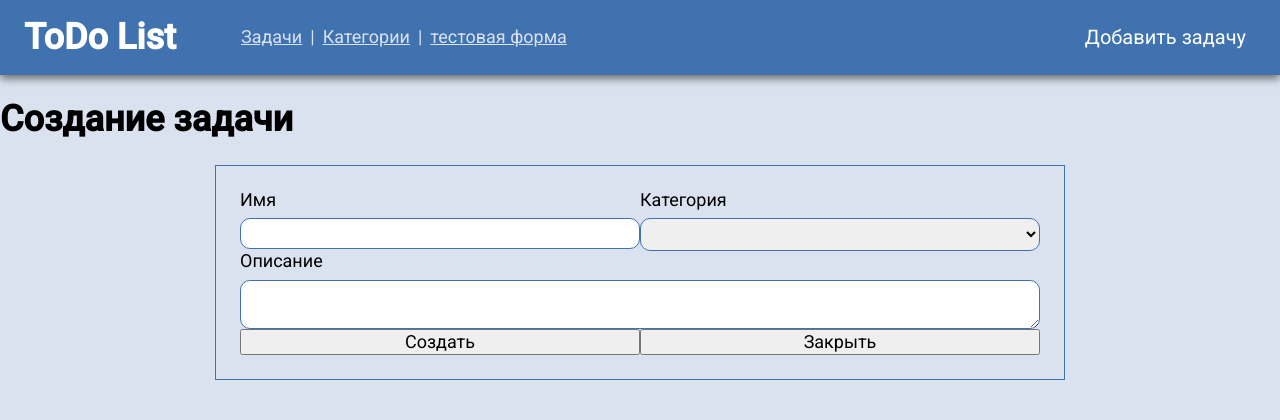
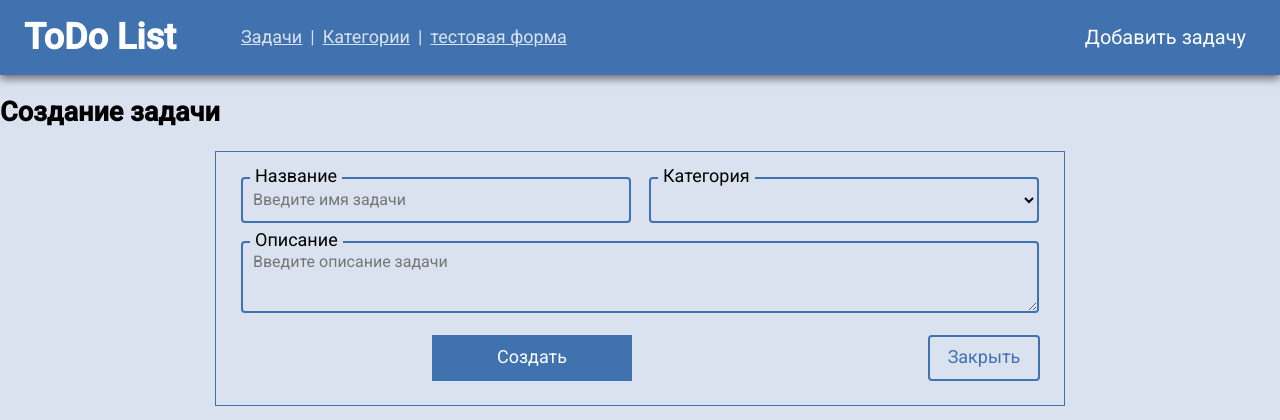
Before and after one commit to pestov-web/todo-react, a React (Vite) app: page /testform in a window 1280 px wide. Shown: the top 420 px of the page. Built offline with nearby package versions, Linux system fonts and the light colour scheme; no server answers.

Commit message:
chore(styles): testform

```diff
--- a/src/components/forms/AddTask.tsx
+++ b/src/components/forms/AddTask.tsx
@@ -9,7 +9,7 @@ interface Values {
 function AddTask() {
   return (
     <div>
-      <h1>Создание задачи</h1>
+      <h2>Создание задачи</h2>
       <Formik
         initialValues={{
           name: '',
@@ -28,39 +28,48 @@ function AddTask() {
       >
         <Form className="form">
           <label htmlFor="name" className="form__label">
-            Имя
-            <Field id="name" name="name" className="form__input " />
+            <Field
+              id="name"
+              name="name"
+              placeholder="Введите имя задачи"
+              className="form__input "
+            />
+            <span className="form__label-title">Название</span>
           </label>
 
           <label
             htmlFor="category"
             className="form__label form__label-category"
           >
-            Категория
             <Field
               as="select"
               id="category"
               name="category"
+              placeholder="Выберите категорию"
               className="form__input"
             />
+            <span className="form__label-title">Категория</span>
           </label>
 
           <label
             htmlFor="description"
             className="form__label form__label-description"
           >
-            Описание
             <Field
               as="textarea"
               id="description"
               name="description"
+              placeholder="Введите описание задачи"
               type="textarea"
               className="form__input form__input-textarea"
             />
+            <span className="form__label-title">Описание</span>
           </label>
 
-          <button type="submit">Создать</button>
-          <button type="submit">Закрыть</button>
+          <button className="button form__submit-btn" type="submit">
+            Создать
+          </button>
+          <button className="button form__close-btn">Закрыть</button>
         </Form>
       </Formik>
     </div>
--- a/src/scss/abstracts/_mixins.scss
+++ b/src/scss/abstracts/_mixins.scss
@@ -22,3 +22,7 @@
     @content;
   }
 }
+@mixin border {
+  border: 2px solid $primary-color;
+  border-radius: 4px;
+}
--- a/src/scss/components/ui/Form.scss
+++ b/src/scss/components/ui/Form.scss
@@ -7,24 +7,48 @@
   padding: 24px;
   display: grid;
   grid-template-columns: 1fr 1fr;
+  gap: 16px;
   &__label {
-    display: flex;
-    flex-direction: column;
-    gap: 8px;
+    position: relative;
+    padding: 1px;
+    &-title {
+      position: absolute;
+      top: -10px;
+      left: 10px;
+      background-color: $secondary-color;
+      padding: 0 5px;
+    }
     &-description {
       grid-column: span 2;
     }
   }
   &__input {
-    border: 1px solid $primary-color;
-    border-radius: 10px;
+    background-color: $secondary-color;
     padding: 5px 10px;
     font-size: 16px;
+    width: 100%;
+    height: 46px;
+    box-sizing: border-box;
+    @include border;
+    &-textarea {
+      padding: 10px;
+      min-height: 72px;
+      max-width: 800px;
+      width: 100%;
+    }
   }
-  &__textarea {
-    border: 1px solid $primary-color;
-    border-radius: 10px;
-    padding: 5px 10px;
-    font-size: 16px;
+  &__submit-btn {
+    height: 46px;
+    width: 200px;
+    background-color: $primary-color;
+    color: $text-white;
+    justify-self: end;
+  }
+  &__close-btn {
+    height: 46px;
+    width: 112px;
+    color: $primary-color;
+    @include border;
+    justify-self: end;
   }
 }
--- a/src/scss/layout/_layout.scss
+++ b/src/scss/layout/_layout.scss
@@ -14,7 +14,6 @@ body {
   border: none;
   background-color: transparent;
   cursor: pointer;
-  border-radius: 10px;
   padding: 5px;
   &:hover {
     background-color: $item-hover-color;
--- a/src/utils/apiController.ts
+++ b/src/utils/apiController.ts
@@ -1,5 +1,5 @@
 import axios, { AxiosResponse } from 'axios';
-import { Category, Tasks } from '../types/api';
+import { Category, Task } from '../types/api';
 
 class Api {
   private baseUrl: string;
@@ -23,9 +23,9 @@ class Api {
   }
 
   // Получение всех задач
-  async getTasks(): Promise<Tasks[]> {
+  async getTasks(): Promise<Task[]> {
     try {
-      const response: AxiosResponse<Tasks[]> = await axios.get(
+      const response: AxiosResponse<Task[]> = await axios.get(
         `${this.baseUrl}/GetTasks`
       );
       return response.data;
@@ -49,8 +49,8 @@ class Api {
   }
 
   // Удаление задачи
-  async removeTask(taskId: number): Promise<Tasks> {
-    return this.post<Tasks>(`/RemoveTask/${taskId}`);
+  async removeTask(taskId: number): Promise<Task> {
+    return this.post<Task>(`/RemoveTask/${taskId}`);
   }
 
   // Удаление категории
@@ -59,14 +59,14 @@ class Api {
   }
 
   // Добавление задачи
-  async addTask(body: Tasks): Promise<Tasks> {
+  async addTask(body: Task): Promise<Task> {
     const payload = {
       id: body.id,
       name: body.name,
       description: body.description,
       categoryId: body.categoryId,
     };
-    return this.post<Tasks>('/AddTask', payload);
+    return this.post<Task>('/AddTask', payload);
   }
 
   // Добавление категории
@@ -80,14 +80,14 @@ class Api {
   }
 
   // Обновление задачи
-  async updateTask(body: Tasks): Promise<Tasks> {
+  async updateTask(body: Task): Promise<Task> {
     const payload = {
       id: body.id,
       name: body.name,
       description: body.description,
       categoryId: body.categoryId,
     };
-    return this.post<Tasks>('/UpdateTask', payload);
+    return this.post<Task>('/UpdateTask', payload);
   }
 
   // Обновление категории
@@ -101,6 +101,6 @@ class Api {
   }
 }
 
-const api = new Api('http://localhost:8089/api/ToDoList');
+const api = new Api('http://192.168.1.130:8089/api/ToDoList');
 
 export default api;
```
Also changed, not shown: 1 other file (tests, documents, lock files or other folders).
